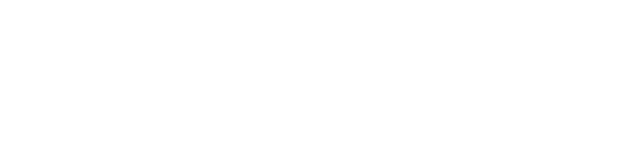
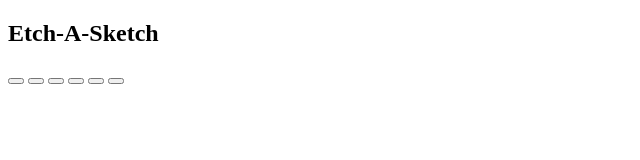
Before and after one commit to theozmann/etch-a-sketch, a plain HTML site: page index.html in a window 1280 px wide. Shown: the whole page, without its empty margins (0-640 px from the left). Drawn offline with Linux system fonts and the light colour scheme.

Commit message:
Add basic html skeleton

```diff
--- a/index.html
+++ b/index.html
@@ -9,6 +9,30 @@
     <script src="./script.js" defer></script>
 </head>
 <body>
+    <nav class="navbar">
+        <div class="container">
+            <div class="logo">
+                <h1>Etch-A-Sketch</h1>
+            </div>
+        </div>
+    </nav>
 
+    <section class="main">
+        <div class="container">
+            <div class="buttons">
+                <button class="black"></button>
+                <button class="gradual"></button>
+                <button class="rainbow"></button>
+                <button class="clear-grid"></button>
+                <button class="grid-size-selector"></button>
+                <button class="secret-button"></button>
+            </div>
+            <div class="grid">
+                <div class="grid-border"></div>
+            </div>
+        </div>
+    </section>
+
+    <footer class="footer"></footer>
 </body>
 </html>
```
